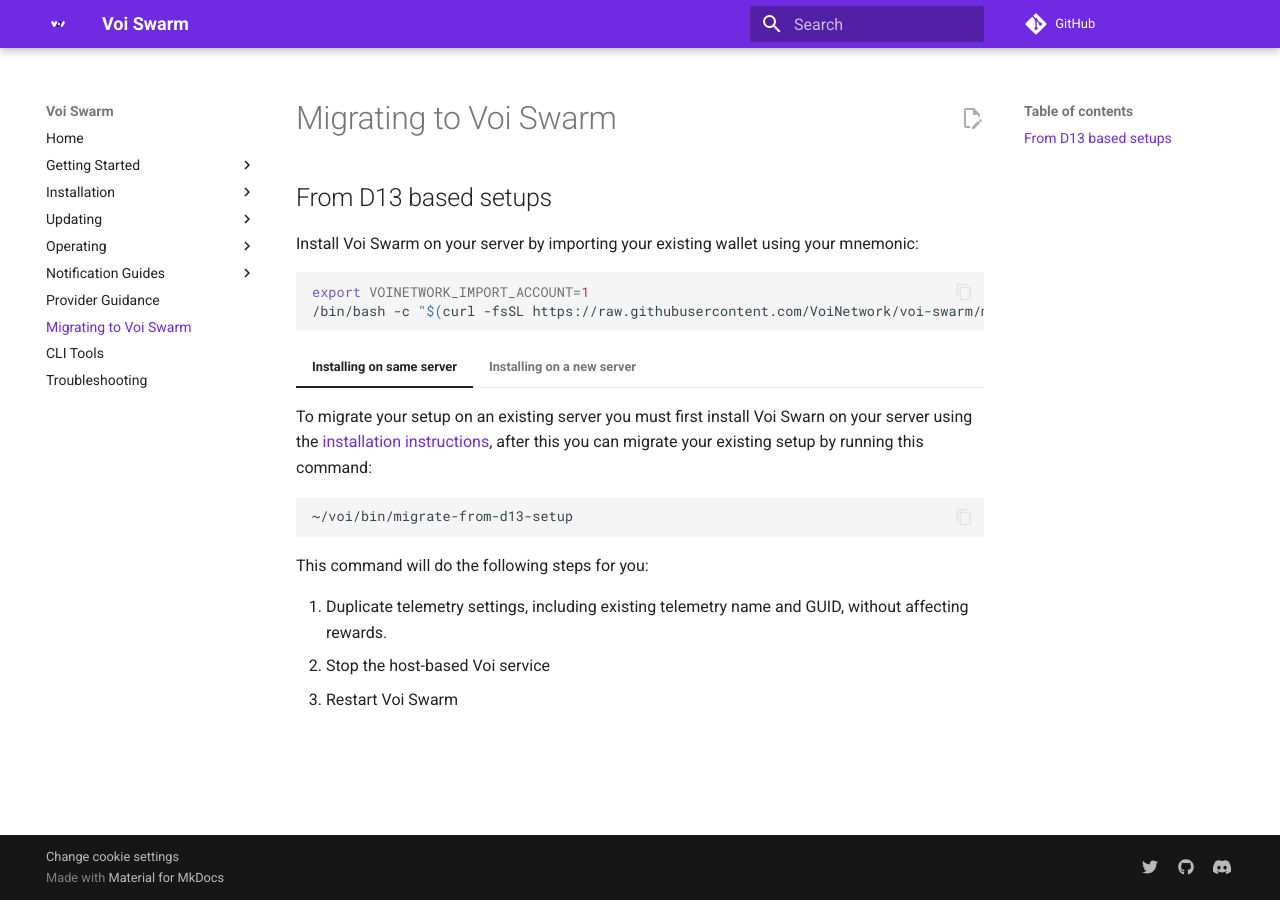
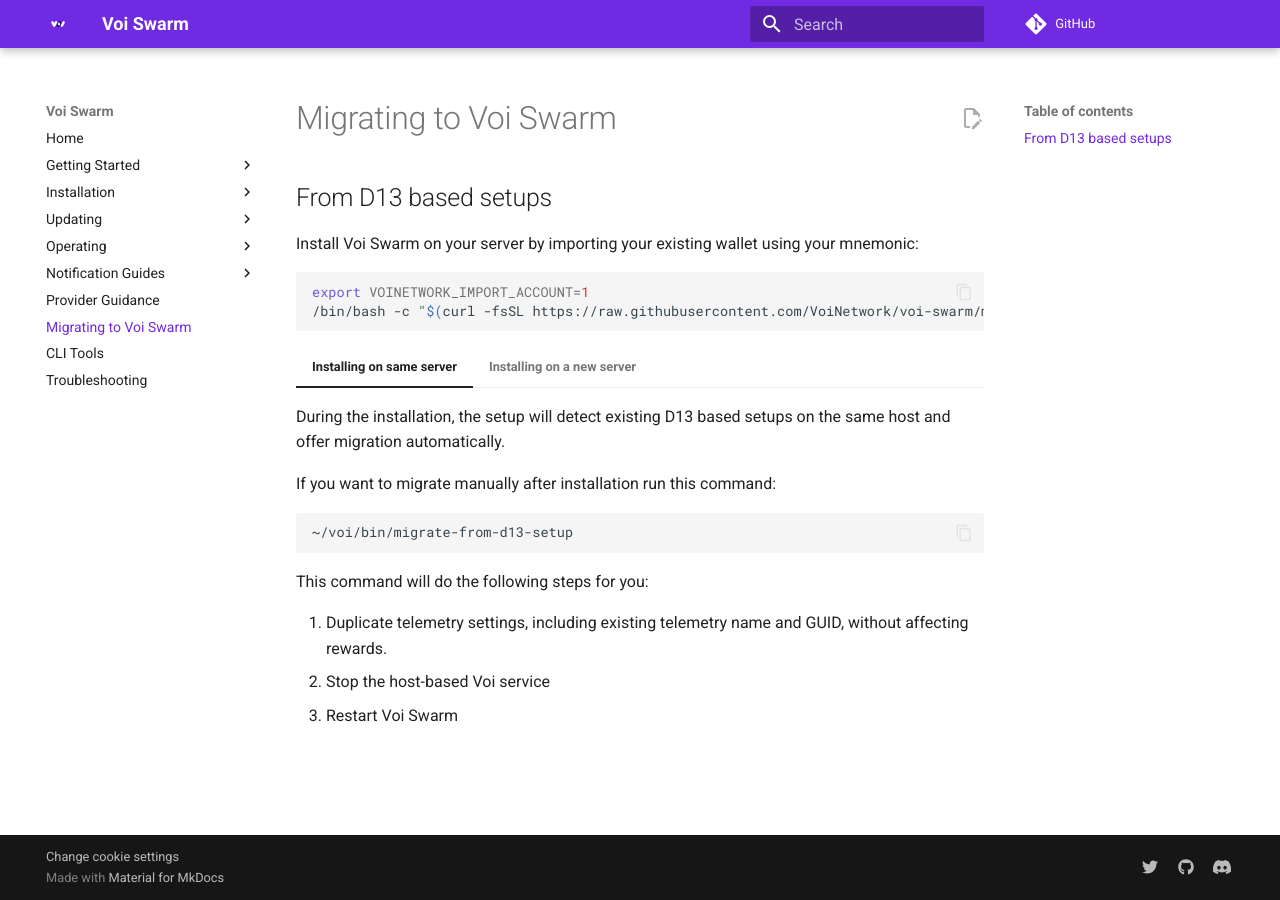
Before and after one commit to VoiNetwork/voi-swarm, an MkDocs documentation site: the page built from docs/migrating.md, in a window 1280 px wide. Built offline with MkDocs 1.6.1 and Material for MkDocs 9.7.7, drawn with Linux system fonts in a browser that asks for light colours; comment, search, counter and statistics services are not loaded.

Commit message:
Offer migration automatically if same host has a Voi setup (#29)

````diff
--- a/docs/migrating.md
+++ b/docs/migrating.md
@@ -11,10 +11,9 @@
 
 === "Installing on same server"
 
-    To migrate your setup on an existing server you must first install Voi Swarn on your server using the
-    [installation instructions](../installation/installation/#using-an-existing-accountaddress-with-mnemonic), after this
-    you can migrate your existing setup by running this command:
+    During the installation, the setup will detect existing D13 based setups on the same host and offer migration automatically.
 
+    If you want to migrate manually after installation run this command:
 
     ```bash
     ~/voi/bin/migrate-from-d13-setup
````
Also changed, not shown: docs/installation/installation.md (+4 -1 lines), 1 other file.
